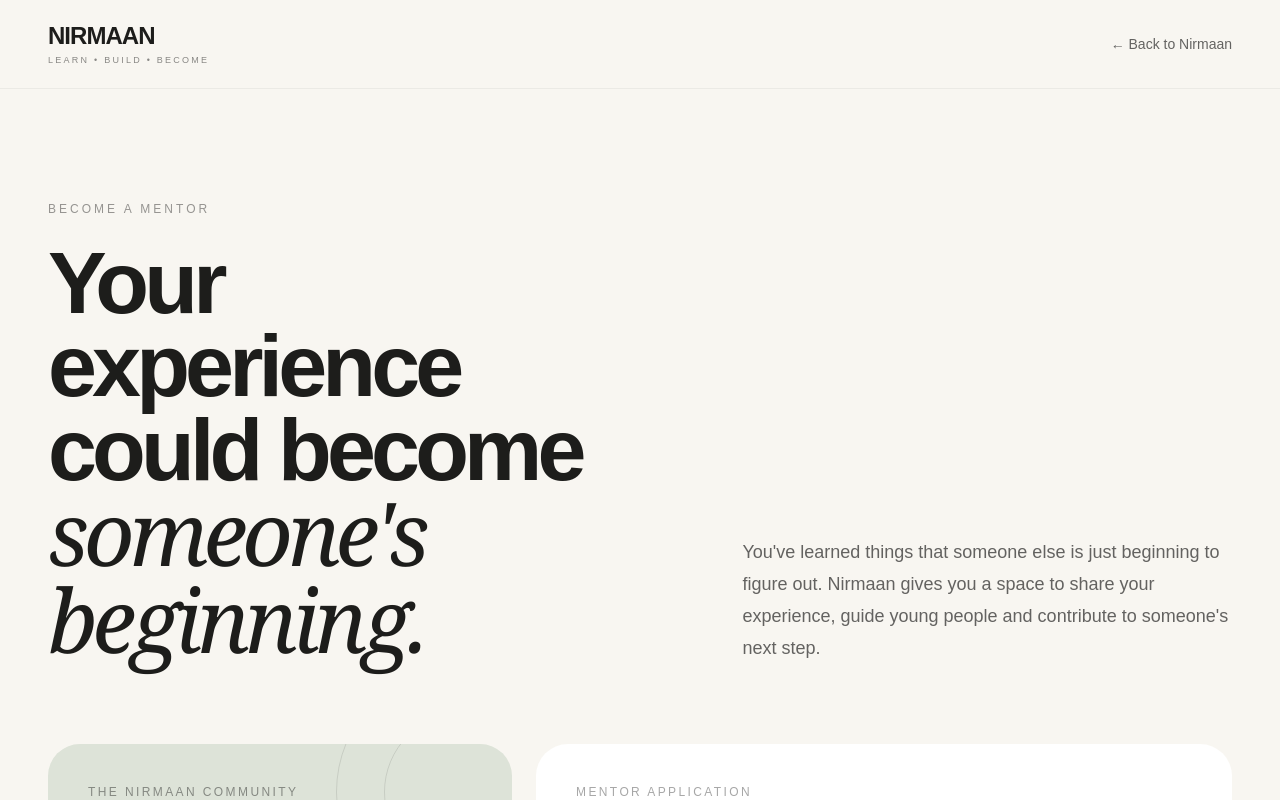
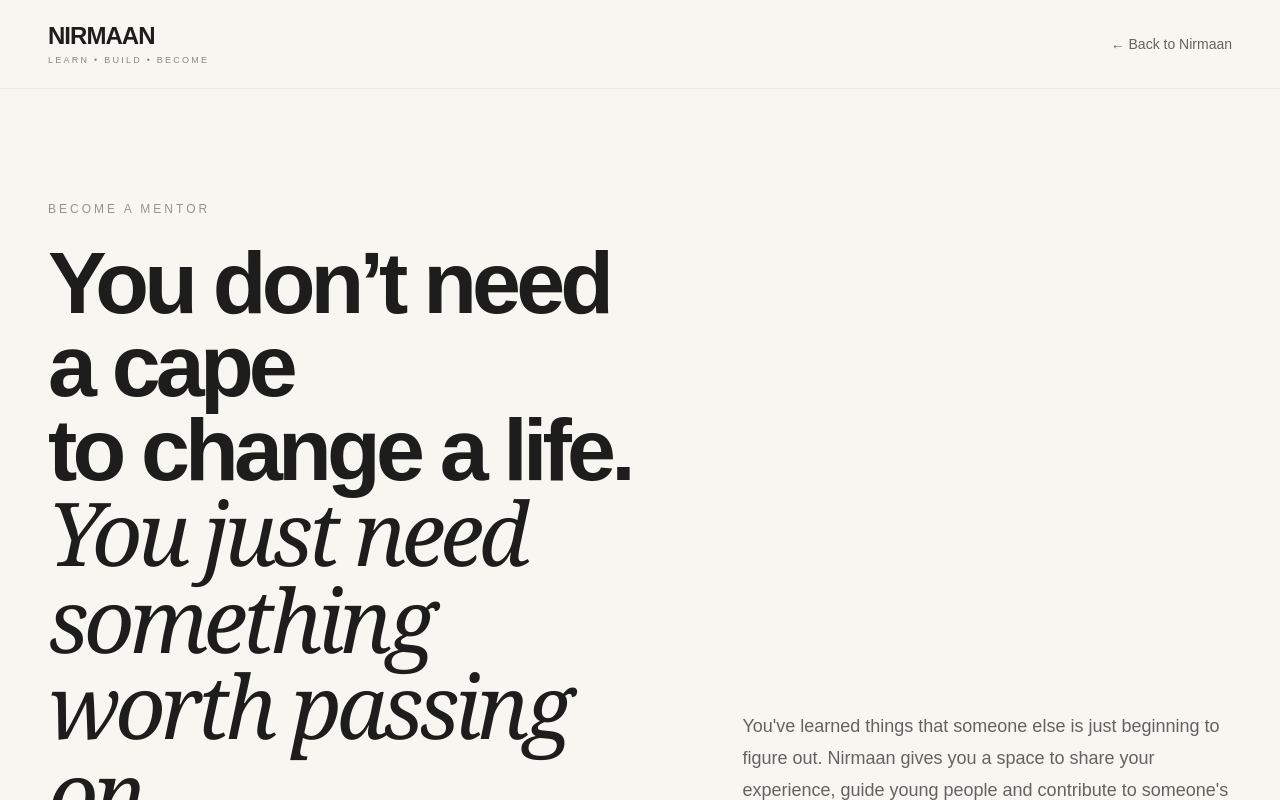
Before and after one commit to BeAnirva/NIRMAAN, a Next.js app: page /become-a-mentor in a window 1280 px wide. Shown: the top 800 px of the page. Built offline with nearby package versions, Linux system fonts and the light colour scheme.

Commit message:
Update page.tsx

```diff
--- a/src/app/become-a-mentor/page.tsx
+++ b/src/app/become-a-mentor/page.tsx
@@ -46,14 +46,14 @@ export default function BecomeAMentor() {
 
               <h1 className="max-w-4xl text-5xl font-semibold leading-[0.95] tracking-[-0.055em] sm:text-6xl md:text-7xl lg:text-[5.5rem]">
 
-                Your experience
+                You don’t need a cape
                 <br />
 
-                could become
+                to change a life.
                 <br />
 
                 <span className="font-serif italic font-normal">
-                  someone's beginning.
+                  You just need something worth passing on.
                 </span>
 
               </h1>
```
